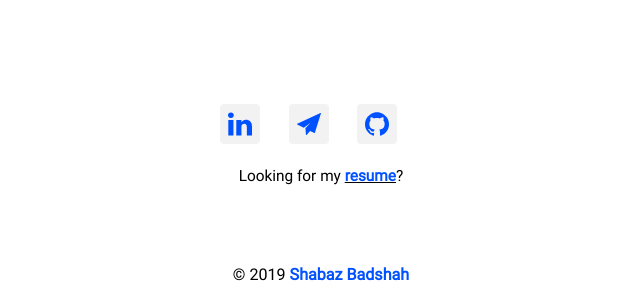
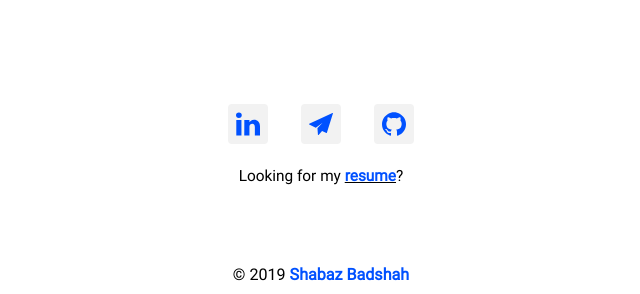
Before and after one commit to ShabazBadshah/shabazbadshah.com, a Jekyll site: the page built from index.html, in a window 1280 px wide. Shown: the part 754-1048 px from the top of the page, without its empty margins (319-959 px from the left). Built offline with Jekyll 4.4.1, drawn with Linux system fonts in a browser that asks for light colours.

Commit message:
fixed #4, center-aligned social media icons row

```diff
--- a/assets/css/index.css
+++ b/assets/css/index.css
@@ -213,7 +213,7 @@
 
 img#social-media-icon {
   width: 40px;
-  margin: 0 25px;
+  margin: 0 15px;
   border-radius: 4px;
   padding: 8px;
   background-color: #f2f2f2;
@@ -222,10 +222,6 @@
 
 img#social-media-icon:hover {
   background-color: #e6e6e6;
-}
-
-img#social-media-icon:first-child {
-  margin-left: 0;
 }
 
 #footer-copyright {
```
